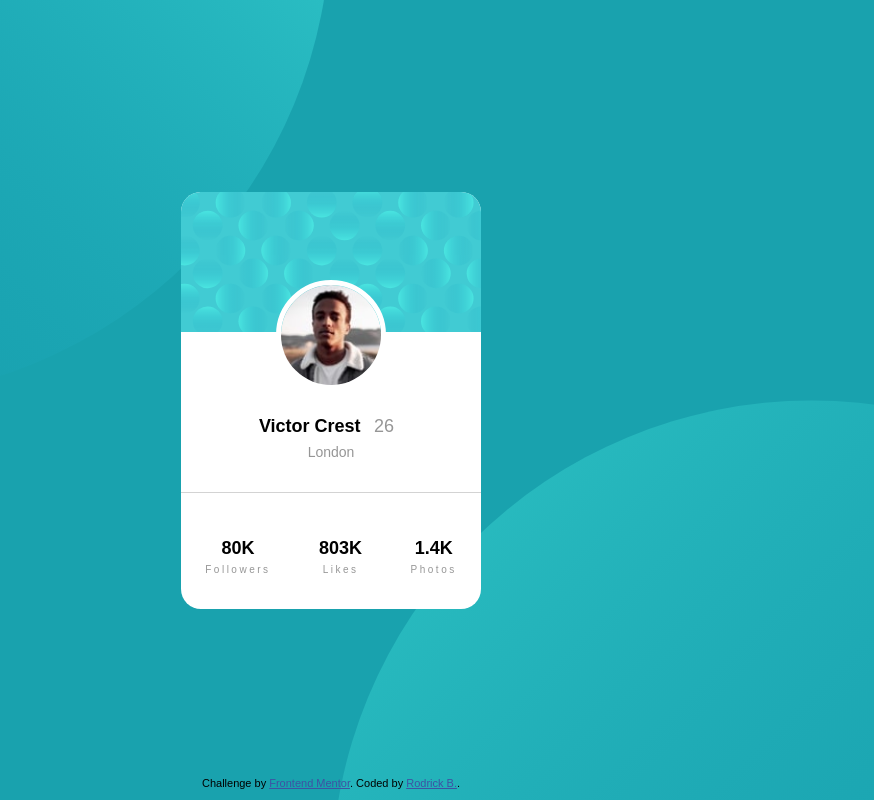
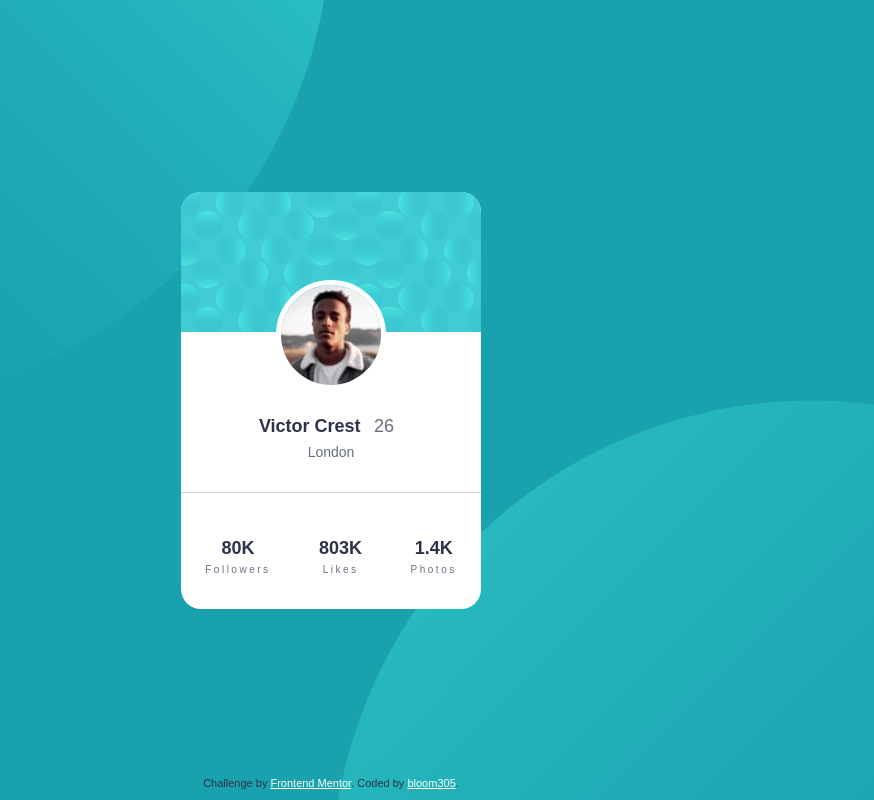
Before and after one commit to bloom305/FEM_profile-card, a website built with Parcel: page index.html in a window 1280 px wide. Shown: the whole page, without its empty margins (309-1183 px from the left). Built offline with nearby package versions, Linux system fonts and the light colour scheme; a web font is replaced by a local one.

Commit message:
Feedback from Lighthosue checks

```diff
--- a/index.html
+++ b/index.html
@@ -55,7 +55,7 @@
 <footer class="attribution">
     Challenge by <a href="https://www.frontendmentor.io?ref=challenge"
                     target="_blank">Frontend Mentor</a>.
-    Coded by <a href="#">Rodrick B.</a>.
+    Coded by <a href="https://github.com/bloom305">bloom305</a>.
 </footer>
 </body>
 </html>
--- a/styles/style.css
+++ b/styles/style.css
@@ -11,6 +11,7 @@ html, body, main {
     padding: 0;
     margin: 0;
     font-family: 'Kumbh Sans', sans-serif;
+    color: var(--blue-dark-desaturated);
 }
 
 body {
@@ -55,7 +56,7 @@ main {
 
 .light {
     font-weight: 400;
-    color: var(--gray-dark);
+    color: var(--blue-dark-grayish);
 }
 
 .meta {
@@ -80,6 +81,7 @@ main {
 
 .top img {
     position: relative;
+    width: 100px;
     height: 100px;
     border-radius: 50%;
     border: 5px solid white;
@@ -123,7 +125,11 @@ footer {
 }
 
 .attribution a {
-    color: hsl(228, 45%, 44%);
+    color: white;
+}
+
+.attribution a:visited {
+    color: blue;
 }
 
 @media screen and (min-width: 768px ) {
```
